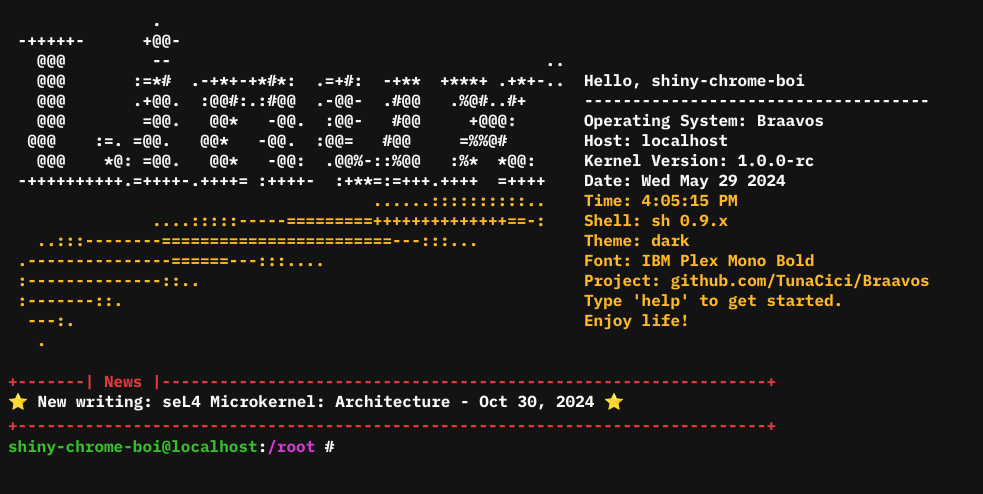
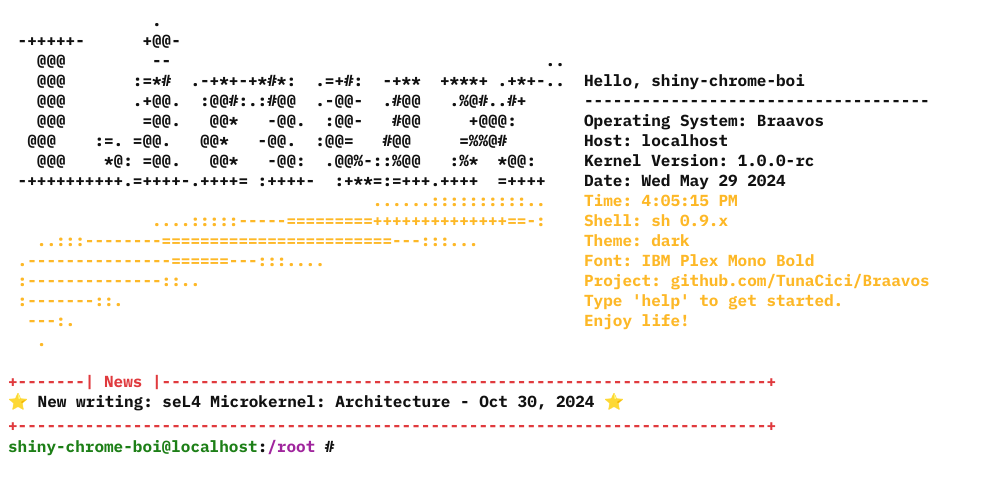
Before and after one commit to TunaCici/Braavos, a React (Create React App) app: page /terminal in a window 1280 px wide. Shown: the top 494 px of the page, without its empty margins (0-983 px from the left). Built offline with nearby package versions, Linux system fonts and the light colour scheme.

Commit message:
2026: Part 4
Signed-off-by: Tuna Cici <tunacici7@gmail.com>

```diff
--- a/src/App.css
+++ b/src/App.css
@@ -32,11 +32,13 @@
   display: flex;
   flex-direction: column;
 
+  background: var(--app-background);
+  color: var(--app-text);
   font-family: "IBM Plex Mono", monospace;
 }
 
 h2 {
-  color: #fefefe;
+  color: var(--app-text);
   opacity: 0.9;
 }
 
--- a/src/common/BootScreen/BootScreen.css
+++ b/src/common/BootScreen/BootScreen.css
@@ -1,5 +1,6 @@
 .boot-screen {
-  color: #fafafa;
+  background: var(--app-background);
+  color: var(--app-text);
 
   height: 100vh;
 
--- a/src/common/CommandLine/CommandLine.css
+++ b/src/common/CommandLine/CommandLine.css
@@ -1,5 +1,5 @@
 .command-line {
-  color: #fafafa;
+  color: var(--app-text);
 
   margin-top: 0.1rem;
   margin-bottom: 0rem;
--- a/src/common/Prompt/Prompt.css
+++ b/src/common/Prompt/Prompt.css
@@ -6,15 +6,15 @@
 }
 
 .user-name {
-  color:#39be2b;
+  color: var(--terminal-user);
 }
 
 .host-name {
-  color: #39be2b;
+  color: var(--terminal-user);
 }
 
 .working-dir {
-  color: #d43bd2;
+  color: var(--terminal-path);
 }
 
 .user-input-container {
@@ -23,7 +23,7 @@
 
 .user-input {
   width: 1ch;
-  color: #fafafa;
+  color: var(--app-text);
 
   font-size: inherit;
   font-family: inherit;
@@ -44,8 +44,8 @@
   width: 0.25rem;
   height: 1rem;
 
-  color: #fafafa;
-  background: #fafafa;
+  color: var(--app-text);
+  background: var(--app-text);
 
   animation: cursor-blink 1s steps(2) infinite;
 }
--- a/src/index.css
+++ b/src/index.css
@@ -1,9 +1,41 @@
+:root {
+  color-scheme: light dark;
+
+  --app-background: #ffffff;
+  --app-surface: rgba(255, 255, 255, 0.58);
+  --app-surface-border: rgba(0, 0, 0, 0.18);
+  --app-text: #111111;
+  --app-rule: rgba(0, 0, 0, 0.28);
+  --app-signature-filter: none;
+  --app-icon-reflection-color: rgba(0, 0, 0, 0.28);
+
+  --terminal-user: #1d7f17;
+  --terminal-path: #a0259d;
+}
+
+@media (prefers-color-scheme: dark) {
+  :root {
+    --app-background: #131313;
+    --app-surface: rgba(33, 33, 33, 0.25);
+    --app-surface-border: rgba(80, 80, 80, 0.25);
+    --app-text: #fafafa;
+    --app-rule: rgba(255, 255, 255, 0.33);
+    --app-signature-filter: invert(100%);
+    --app-icon-reflection-color: rgba(255, 255, 255, 0.5);
+
+    --terminal-user: #39be2b;
+    --terminal-path: #d43bd2;
+  }
+}
+
 html {
-  background-color: #131313;
+  background-color: var(--app-background);
 }
 
 body {
   margin: 0;
+  background-color: var(--app-background);
+  color: var(--app-text);
   font-family: -apple-system, BlinkMacSystemFont, 'Segoe UI', 'Roboto', 'Oxygen',
     'Ubuntu', 'Cantarell', 'Fira Sans', 'Droid Sans', 'Helvetica Neue',
     sans-serif;
--- a/src/modules/Launchpad/Launchpad.css
+++ b/src/modules/Launchpad/Launchpad.css
@@ -1,5 +1,8 @@
 .launchpad {
-  color: #fafafa;
+  position: relative;
+
+  background: var(--app-background);
+  color: var(--app-text);
 
   height: 95%;
 
@@ -14,7 +17,7 @@
   position: absolute;
   top: 0;
 
-  z-index: -1;
+  z-index: 0;
 
   background-repeat: no-repeat;
 
@@ -30,6 +33,9 @@
 }
 
 .launchpad-grid {
+  position: relative;
+  z-index: 1;
+
   display: flex;
   flex-direction: row;
 
@@ -37,10 +43,10 @@
   padding: 1rem 2rem 1rem 2rem;
 
   border-radius: 16px;
-  background: rgba(33, 33, 33, 0.25);
+  background: var(--app-surface);
   backdrop-filter: blur(8px);
   -webkit-backdrop-filter: blur(8px);
-  border: 1px solid rgba(80, 80, 80, 0.25);
+  border: 1px solid var(--app-surface-border);
 
   justify-content: center;
 }
@@ -74,12 +80,12 @@
   width: 72px;
 
   -webkit-box-reflect: below 2px
-  -webkit-gradient(linear, left top, left bottom, from(transparent),
-    color-stop(0.9, transparent), to(rgba(255,255,255,.5)));
+    linear-gradient(transparent 90%, var(--app-icon-reflection-color));
 }
 
 .launchpad-footer {
   position: absolute;
+  z-index: 1;
   bottom: 0.25rem;
 
   display: flex;
@@ -92,15 +98,15 @@
 .launchpad-signature {
   width: 10rem;
 
-  -webkit-filter: invert(100%);
-  filter: invert(100%);
+  -webkit-filter: var(--app-signature-filter);
+  filter: var(--app-signature-filter);
 }
 
 .launchpad-footer-hr {
   width: 90%;
   height: 1px;
 
-  background: rgba(255, 255, 255, 0.33);
+  background: var(--app-rule);
   border: none;
   margin: 0.5rem 0 0.5rem 0;
 }
--- a/src/modules/Launchpad/Launchpad.js
+++ b/src/modules/Launchpad/Launchpad.js
@@ -68,11 +68,11 @@ function Launchpad(props) {
 
       let maxAmout = 0;
       if (window.innerWidth < 768) {
-        maxAmout = 6;
+        maxAmout = 8;
       } else if (window.innerWidth < 1024) {
-        maxAmout = 10;
+        maxAmout = 12;
       } else {
-        maxAmout = 12;
+        maxAmout = 16;
       }
 
       const randomImage = [];
@@ -155,7 +155,7 @@ function Launchpad(props) {
         <hr className="launchpad-footer-hr" />
 
         <div className="launchpad-footer-text">
-          Pasteleft &#9752; 2025 - Braavos Launchpad
+          2026 - Braavos Launchpad
         </div>
       </div>
     </div>
--- a/src/modules/Terminal/Terminal.css
+++ b/src/modules/Terminal/Terminal.css
@@ -1,5 +1,6 @@
 .terminal {
-  color: #fafafa;
+  background: var(--app-background);
+  color: var(--app-text);
 
   height: 100%;
 
```
